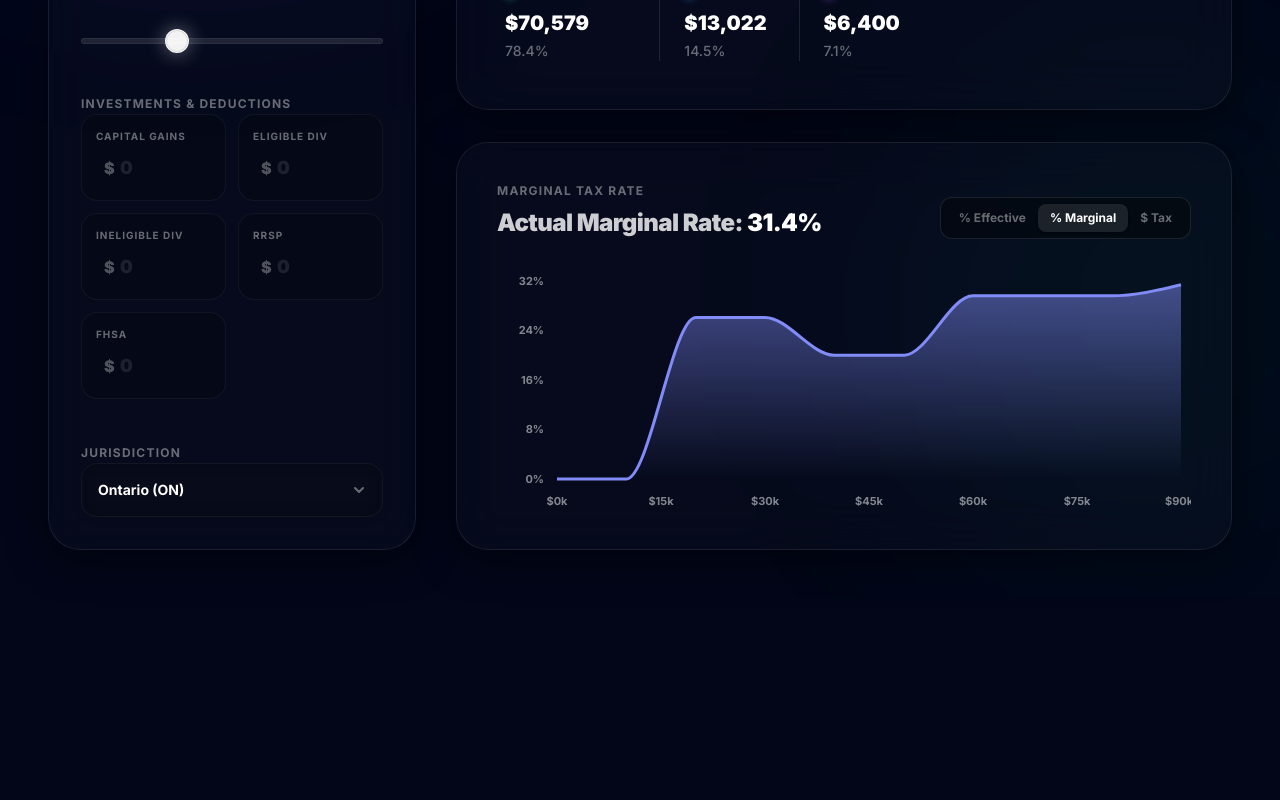
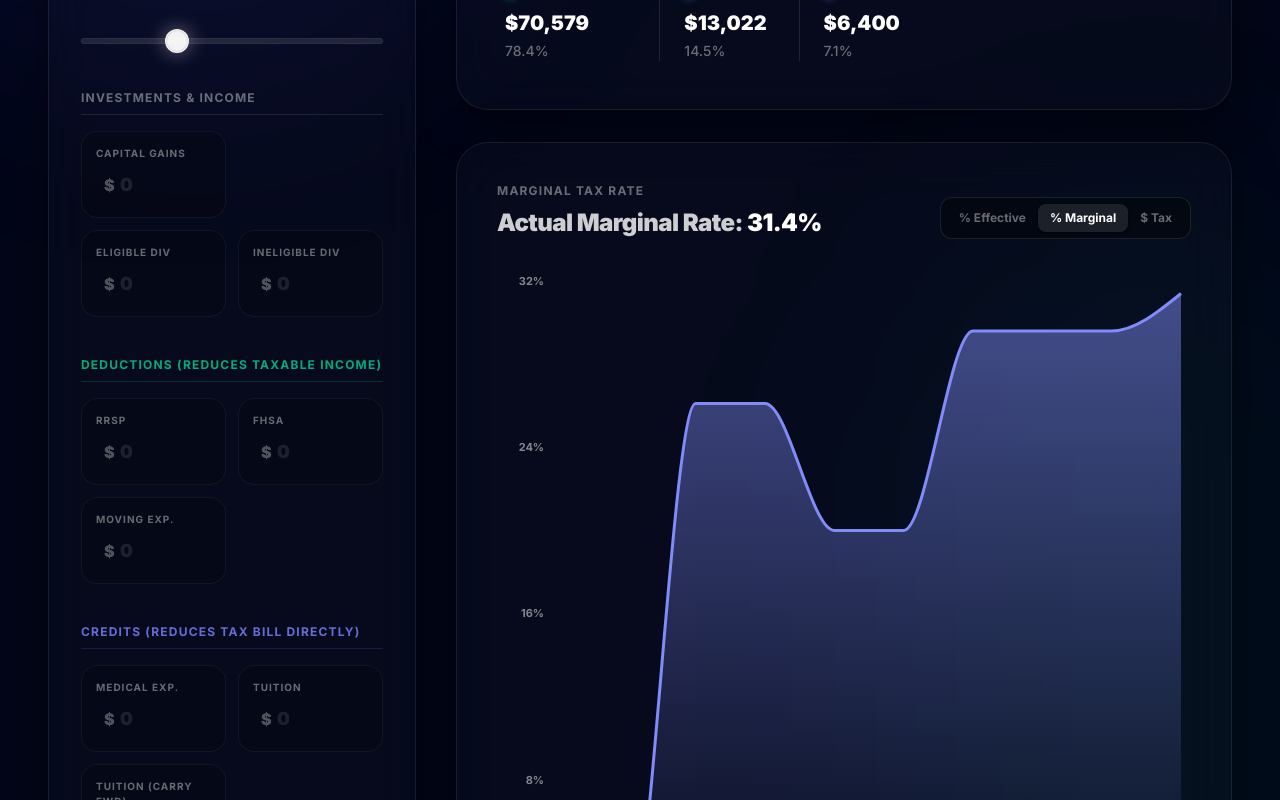
Before and after one commit to thericshi/2dtax, a React (Vite) app: page / in a window 1280 px wide. Shown: the part 380-1180 px from the top of the page. Before the commit the page ends 978 px from the top, so only its background shows below. Built offline with nearby package versions, Linux system fonts and the light colour scheme.

Commit message:
add deductions and credits

```diff
--- a/src/App.tsx
+++ b/src/App.tsx
@@ -13,7 +13,11 @@ export default function App() {
     eligibleDividends: 0,
     ineligibleDividends: 0,
     rrsp: 0,
-    fhsa: 0
+    fhsa: 0,
+    movingExpenses: 0,
+    medicalExpenses: 0,
+    tuition: 0,
+    tuitionCarryForward: 0
   });
 
   const updateInput = (key: keyof TaxInputs, value: number) => setInputs(prev => ({ ...prev, [key]: value }));
@@ -31,7 +35,7 @@ export default function App() {
 
       <div className="max-w-[90rem] w-full grid grid-cols-1 xl:grid-cols-12 gap-8 lg:gap-10 relative z-10">
 
-        {/* Left Column: Interactive Controls (Narrowed to col-span-4) */}
+        {/* Left Column: Interactive Controls */}
         <div className="xl:col-span-4 flex flex-col justify-center space-y-8">
           <div>
             <h1 className="text-4xl md:text-5xl font-black tracking-tight text-white mb-3 drop-shadow-sm">
@@ -50,7 +54,7 @@ export default function App() {
           />
         </div>
 
-        {/* Right Column: Graphs & Data (Expanded to col-span-8) */}
+        {/* Right Column: Graphs & Data */}
         <div className="xl:col-span-8 flex flex-col space-y-8">
           <SummaryCard
             inputs={inputs}
--- a/src/components/dashboard/ControlsPanel.tsx
+++ b/src/components/dashboard/ControlsPanel.tsx
@@ -59,15 +59,34 @@ export default function ControlsPanel({ inputs, updateInput, province, setProvin
         </div>
       </div>
 
-      {/* Investments & Dividends Grid */}
+      {/* Income & Investments */}
       <div className="space-y-4">
-         <label className="text-xs font-bold text-white/40 uppercase tracking-widest">Investments & Deductions</label>
+         <label className="text-xs font-bold text-white/40 uppercase tracking-widest border-b border-white/10 pb-2 flex">Investments & Income</label>
          <div className="grid grid-cols-2 gap-3">
            <SubInput label="Capital Gains" value={inputs.capitalGains} onChange={(v) => updateInput('capitalGains', v)} />
+           <div className="hidden sm:block"></div>
            <SubInput label="Eligible Div" value={inputs.eligibleDividends} onChange={(v) => updateInput('eligibleDividends', v)} />
            <SubInput label="Ineligible Div" value={inputs.ineligibleDividends} onChange={(v) => updateInput('ineligibleDividends', v)} />
+         </div>
+      </div>
+
+      {/* Deductions */}
+      <div className="space-y-4">
+         <label className="text-xs font-bold text-emerald-400/80 uppercase tracking-widest border-b border-emerald-500/20 pb-2 flex">Deductions (Reduces Taxable Income)</label>
+         <div className="grid grid-cols-2 gap-3">
            <SubInput label="RRSP" value={inputs.rrsp} onChange={(v) => updateInput('rrsp', v)} />
            <SubInput label="FHSA" value={inputs.fhsa} onChange={(v) => updateInput('fhsa', v)} />
+           <SubInput label="Moving Exp." value={inputs.movingExpenses} onChange={(v) => updateInput('movingExpenses', v)} />
+         </div>
+      </div>
+
+      {/* Tax Credits */}
+      <div className="space-y-4">
+         <label className="text-xs font-bold text-indigo-400/80 uppercase tracking-widest border-b border-indigo-500/20 pb-2 flex">Credits (Reduces Tax Bill Directly)</label>
+         <div className="grid grid-cols-2 gap-3">
+           <SubInput label="Medical Exp." value={inputs.medicalExpenses} onChange={(v) => updateInput('medicalExpenses', v)} />
+           <SubInput label="Tuition" value={inputs.tuition} onChange={(v) => updateInput('tuition', v)} />
+           <SubInput label="Tuition (Carry Fwd)" value={inputs.tuitionCarryForward} onChange={(v) => updateInput('tuitionCarryForward', v)} />
          </div>
       </div>
 
@@ -86,7 +105,6 @@ export default function ControlsPanel({ inputs, updateInput, province, setProvin
               </option>
             ))}
           </select>
-          {/* Custom downward chevron for the select */}
           <div className="absolute right-4 top-1/2 -translate-y-1/2 pointer-events-none text-white/40">
             <svg xmlns="http://www.w3.org/2000/svg" width="16" height="16" viewBox="0 0 24 24" fill="none" stroke="currentColor" strokeWidth="3" strokeLinecap="round" strokeLinejoin="round">
               <polyline points="6 9 12 15 18 9"></polyline>
--- a/src/components/dashboard/SummaryCard.tsx
+++ b/src/components/dashboard/SummaryCard.tsx
@@ -10,15 +10,22 @@ interface SummaryCardProps {
 }
 
 export default function SummaryCard({ inputs, results, percentages }: SummaryCardProps) {
-  const { fedPct, provPct, rrspPct, fhsaPct, cashPct, totalRetainedPct, cashTakeHome } = percentages;
+  const { fedPct, provPct, rrspPct, fhsaPct, cashPct, totalRetainedPct, cashTakeHome, totalTaxSaved } = percentages;
 
   return (
     <div className="bg-white/[0.02] backdrop-blur-xl rounded-[2rem] p-8 md:p-12 shadow-[0_8px_40px_rgba(0,0,0,0.5)] border border-white/[0.08]">
-      <div className="mb-10 flex justify-between items-start">
+      <div className="mb-10 flex flex-col md:flex-row justify-between items-start md:items-end gap-6">
         <div>
           <p className="text-xs font-bold tracking-widest text-white/40 uppercase mb-4">Total Net Retained</p>
-          <div className="text-5xl md:text-7xl leading-none font-black tracking-tighter text-emerald-400 mb-4 drop-shadow-[0_0_20px_rgba(52,211,153,0.3)]">
-            ${Math.round(results.takeHome).toLocaleString()}
+          <div className="flex flex-wrap items-center gap-4 mb-4">
+            <div className="text-5xl md:text-7xl leading-none font-black tracking-tighter text-emerald-400 drop-shadow-[0_0_20px_rgba(52,211,153,0.3)]">
+              ${Math.round(results.takeHome).toLocaleString()}
+            </div>
+            {totalTaxSaved > 0 && (
+              <div className="bg-emerald-500/20 border border-emerald-500/50 text-emerald-400 px-4 py-2 rounded-xl text-sm font-black flex items-center gap-2 shadow-[0_0_20px_rgba(52,211,153,0.15)] mt-2 md:mt-0">
+                <span>★</span> +${Math.round(totalTaxSaved).toLocaleString()} Tax Saved
+              </div>
+            )}
           </div>
           <p className="font-medium text-white/50 text-base md:text-lg">
             You keep <span className="text-white font-black">{totalRetainedPct.toFixed(1)}%</span> of your <span className="text-white">${results.totalGrossIncome.toLocaleString()}</span> gross income.
--- a/src/components/dashboard/TaxChart.tsx
+++ b/src/components/dashboard/TaxChart.tsx
@@ -14,6 +14,9 @@ type ChartMode = 'effective' | 'marginal' | 'tax';
 export default function TaxChart({ progressionData, inputs, results }: TaxChartProps) {
   const [chartMode, setChartMode] = useState<ChartMode>('marginal');
   const [showDiff, setShowDiff] = useState(true);
+
+  // Determine if any savings strategy is currently active
+  const hasSavings = inputs.rrsp > 0 || inputs.fhsa > 0 || inputs.movingExpenses > 0 || inputs.medicalExpenses > 0 || inputs.tuition > 0 || inputs.tuitionCarryForward > 0;
 
   const activeDataKey = chartMode === 'tax' ? 'tax' : chartMode === 'effective' ? 'effectiveRate' : (showDiff ? 'marginalPaid' : 'marginalRateActual');
   const activeDiffKey = chartMode === 'tax' ? 'taxDiff' : chartMode === 'effective' ? 'effectiveRateDiff' : 'marginalSaved';
@@ -40,7 +43,7 @@ export default function TaxChart({ progressionData, inputs, results }: TaxChartP
               <span className="font-black text-white text-xs">{formatVal(actualVal)}</span>
             </div>
 
-            {showDiff && (inputs.rrsp > 0 || inputs.fhsa > 0) && (
+            {showDiff && hasSavings && (
               <>
                 <div className="flex justify-between items-center gap-4">
                   <div className="flex items-center gap-2">
@@ -73,7 +76,7 @@ export default function TaxChart({ progressionData, inputs, results }: TaxChartP
                 {chartMode === 'tax' && 'Total Tax Dollar Projection'}
               </p>
 
-              {(inputs.rrsp > 0 || inputs.fhsa > 0) && (
+              {hasSavings && (
                 <button
                   onClick={() => setShowDiff(!showDiff)}
                   className={`text-[10px] font-black uppercase tracking-wider px-2.5 py-1 rounded-md transition-all border ${
@@ -131,7 +134,7 @@ export default function TaxChart({ progressionData, inputs, results }: TaxChartP
 
              <Area type="monotoneX" dataKey={activeDataKey} stackId="1" stroke="#818cf8" strokeWidth={3} fillOpacity={1} fill="url(#colorActual)" activeDot={{ r: 6, fill: '#050816', stroke: '#818cf8', strokeWidth: 3 }} />
 
-             {showDiff && (inputs.rrsp > 0 || inputs.fhsa > 0) && (
+             {showDiff && hasSavings && (
                <Area type="monotoneX" dataKey={activeDiffKey} stackId="1" stroke="#34d399" strokeWidth={2} strokeDasharray="4 4" fillOpacity={1} fill="url(#colorDiff)" activeDot={{ r: 5, fill: '#050816', stroke: '#34d399', strokeWidth: 2 }} />
              )}
            </AreaChart>
--- a/src/hooks/useTaxData.ts
+++ b/src/hooks/useTaxData.ts
@@ -9,6 +9,7 @@ export interface Percentages {
   cashPct: number;
   totalRetainedPct: number;
   cashTakeHome: number;
+  totalTaxSaved: number;
 }
 
 export interface ProgressionStep {
@@ -28,6 +29,14 @@ export function useTaxData(inputs: TaxInputs, province: ProvinceCode) {
 
   const percentages: Percentages = useMemo(() => {
     const safeIncome = results.totalGrossIncome || 1;
+    // Base simulation without ANY registered accounts, deductions, or credits
+    const baseTaxRes = calculateTax({
+        ...inputs,
+        rrsp: 0, fhsa: 0, movingExpenses: 0, medicalExpenses: 0, tuition: 0, tuitionCarryForward: 0
+    }, province);
+    const totalTaxSaved = Math.max(0, baseTaxRes.totalTax - results.totalTax);
+
+    // Liquid cash is total gross minus total tax minus registered account contributions
     const cashTakeHome = Math.max(0, results.takeHome - inputs.rrsp - inputs.fhsa);
 
     return {
@@ -37,21 +46,21 @@ export function useTaxData(inputs: TaxInputs, province: ProvinceCode) {
       fhsaPct: (inputs.fhsa / safeIncome) * 100,
       cashPct: (cashTakeHome / safeIncome) * 100,
       totalRetainedPct: (results.takeHome / safeIncome) * 100,
-      cashTakeHome
+      cashTakeHome,
+      totalTaxSaved
     };
-  }, [inputs, results]);
+  }, [inputs, results, province]);
 
   const progressionData: ProgressionStep[] = useMemo(() => {
     const data: ProgressionStep[] = [];
     const maxVal = results.totalGrossIncome || 0;
-    const taxableIncome = Math.max(0, maxVal - inputs.rrsp - inputs.fhsa);
+    const totalDeduct = inputs.rrsp + inputs.fhsa + inputs.movingExpenses;
+    const taxableIncome = Math.max(0, maxVal - totalDeduct);
 
     if (maxVal === 0) {
       return [{
-        income: 0,
-        effectiveRate: 0, effectiveRateDiff: 0,
-        marginalRateActual: 0, marginalPaid: 0, marginalSaved: 0, baseMarginalRate: 0,
-        tax: 0, taxDiff: 0
+        income: 0, effectiveRate: 0, effectiveRateDiff: 0, marginalRateActual: 0,
+        marginalPaid: 0, marginalSaved: 0, tax: 0, taxDiff: 0, baseMarginalRate: 0
       }];
     }
 
@@ -63,11 +72,17 @@ export function useTaxData(inputs: TaxInputs, province: ProvinceCode) {
         eligibleDividends: inputs.eligibleDividends * ratio,
         ineligibleDividends: inputs.ineligibleDividends * ratio,
         rrsp: inputs.rrsp * ratio,
-        fhsa: inputs.fhsa * ratio
+        fhsa: inputs.fhsa * ratio,
+        movingExpenses: inputs.movingExpenses * ratio,
+        medicalExpenses: inputs.medicalExpenses * ratio,
+        tuition: inputs.tuition * ratio,
+        tuitionCarryForward: inputs.tuitionCarryForward * ratio
       };
 
       const res = calculateTax(simInputs, province);
-      const resBase = calculateTax({ ...simInputs, rrsp: 0, fhsa: 0 }, province);
+      const resBase = calculateTax({
+          ...simInputs, rrsp: 0, fhsa: 0, movingExpenses: 0, medicalExpenses: 0, tuition: 0, tuitionCarryForward: 0
+      }, province);
       const baseMarginalRate = Number(resBase.marginalRate.toFixed(1));
 
       let mPaid = 0;
--- a/src/utils/TaxLogic.ts
+++ b/src/utils/TaxLogic.ts
@@ -7,6 +7,10 @@ export interface TaxInputs {
   ineligibleDividends: number;
   rrsp: number;
   fhsa: number;
+  movingExpenses: number;
+  medicalExpenses: number;
+  tuition: number;
+  tuitionCarryForward: number;
 }
 
 export interface TaxResult {
@@ -33,7 +37,6 @@ const FEDERAL_BRACKETS: TaxBracket[] = [
   { limit: Infinity, rate: 0.33 },
 ];
 
-// Simplified approximation of 2024 Provincial brackets, Basic Personal Amounts, and Dividend Tax Credits
 const PROVINCIAL_DATA: Record<ProvinceCode, { brackets: TaxBracket[], bpa: number, eligibleDTC: number, ineligibleDTC: number, hasSurtax?: boolean }> = {
   AB: {
     brackets: [{ limit: 148269, rate: 0.10 }, { limit: 177922, rate: 0.12 }, { limit: 237230, rate: 0.13 }, { limit: 355845, rate: 0.14 }, { limit: Infinity, rate: 0.15 }],
@@ -102,7 +105,6 @@ const calculateProgressiveTax = (taxableAmount: number, brackets: TaxBracket[]):
   return tax;
 };
 
-// Internal function missing the marginal rate
 const calculateCoreTax = (inputs: TaxInputs, provinceCode: ProvinceCode): Omit<TaxResult, 'marginalRate'> => {
   const {
     employment = 0,
@@ -110,7 +112,11 @@ const calculateCoreTax = (inputs: TaxInputs, provinceCode: ProvinceCode): Omit<T
     eligibleDividends = 0,
     ineligibleDividends = 0,
     rrsp = 0,
-    fhsa = 0
+    fhsa = 0,
+    movingExpenses = 0,
+    medicalExpenses = 0,
+    tuition = 0,
+    tuitionCarryForward = 0
   } = inputs;
 
   const totalGrossIncome = employment + capitalGains + eligibleDividends + ineligibleDividends;
@@ -124,34 +130,48 @@ const calculateCoreTax = (inputs: TaxInputs, provinceCode: ProvinceCode): Omit<T
 
   const grossedUpEligible = eligibleDividends * 1.38;
   const grossedUpIneligible = ineligibleDividends * 1.15;
-  const totalDeductions = rrsp + fhsa;
 
+  // Apply deductions to reduce net taxable income
+  const totalDeductions = rrsp + fhsa + movingExpenses;
   let netIncomeForTax = employment + cgInclusion + grossedUpEligible + grossedUpIneligible - totalDeductions;
   netIncomeForTax = Math.max(0, netIncomeForTax);
 
+  // Federal calculations
   const fedTaxBeforeCredits = calculateProgressiveTax(netIncomeForTax, FEDERAL_BRACKETS);
-  const fedBpa = 15705;
-  const fedBpaCredit = fedBpa * 0.15;
+  const fedBpaCredit = 15705 * 0.15;
   const fedEligibleDTC = grossedUpEligible * 0.150198;
   const fedIneligibleDTC = grossedUpIneligible * 0.090301;
-  const totalFedCredits = fedBpaCredit + fedEligibleDTC + fedIneligibleDTC;
 
+  // Specific Credits: Tuition
+  const totalTuition = tuition + tuitionCarryForward;
+  const fedTuitionCredit = totalTuition * 0.15;
+
+  // Specific Credits: Medical Expenses (Exceeding 3% of net income or $2759)
+  const medThreshold = Math.min(netIncomeForTax * 0.03, 2759);
+  const eligibleMed = Math.max(0, medicalExpenses - medThreshold);
+  const fedMedCredit = eligibleMed * 0.15;
+
+  const totalFedCredits = fedBpaCredit + fedEligibleDTC + fedIneligibleDTC + fedTuitionCredit + fedMedCredit;
   let fedTax = Math.max(0, fedTaxBeforeCredits - totalFedCredits);
 
-  // Quebec receives a 16.5% Federal tax abatement
   if (provinceCode === 'QC') {
     fedTax = fedTax * (1 - 0.165);
   }
 
+  // Provincial calculations
   const provData = PROVINCIAL_DATA[provinceCode];
+  const provLowestRate = provData.brackets[0].rate;
   let provTaxBeforeCredits = calculateProgressiveTax(netIncomeForTax, provData.brackets);
-  const provBpaCredit = provData.bpa * provData.brackets[0].rate;
+
+  const provBpaCredit = provData.bpa * provLowestRate;
   const provEligibleDTC = grossedUpEligible * provData.eligibleDTC;
   const provIneligibleDTC = grossedUpIneligible * provData.ineligibleDTC;
 
-  let provTax = Math.max(0, provTaxBeforeCredits - provBpaCredit - provEligibleDTC - provIneligibleDTC);
+  const provTuitionCredit = totalTuition * provLowestRate;
+  const provMedCredit = eligibleMed * provLowestRate;
 
-  // Ontario Specific Health Premium and Surtaxes
+  let provTax = Math.max(0, provTaxBeforeCredits - provBpaCredit - provEligibleDTC - provIneligibleDTC - provTuitionCredit - provMedCredit);
+
   if (provinceCode === 'ON') {
     let surtax = 0;
     if (provTax > 5500) surtax += (provTax - 5500) * 0.20;
```
